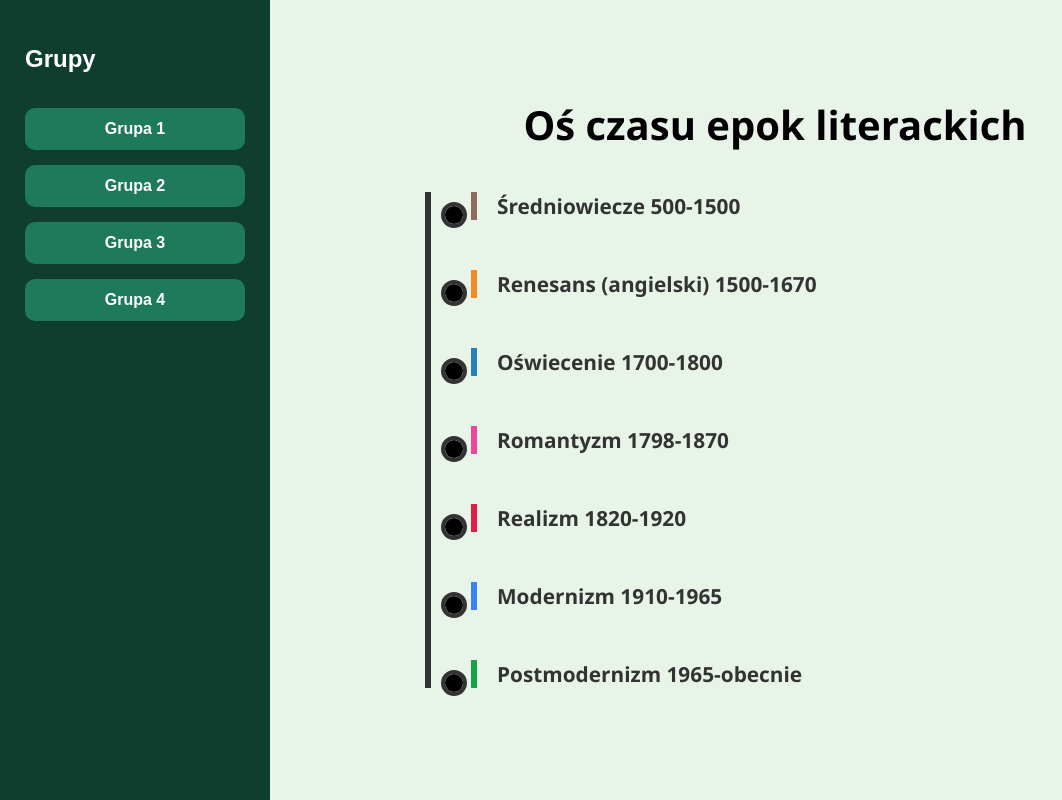
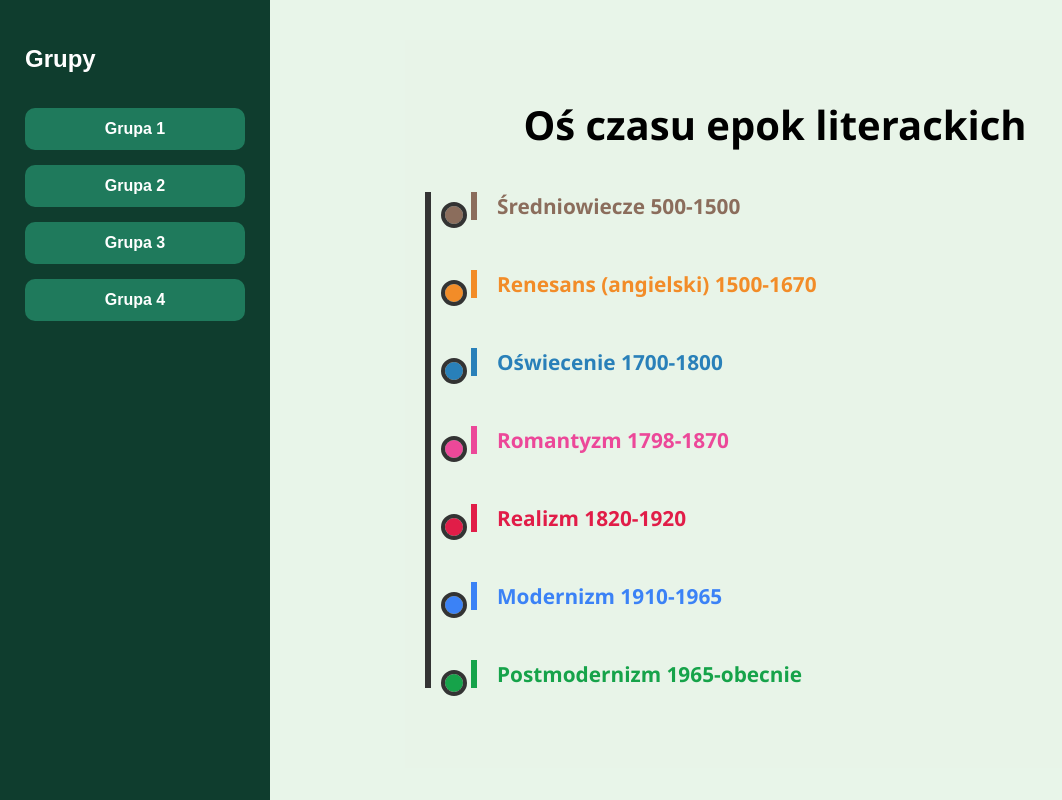
Before and after one commit to Jaca2706/-Mega-Mapa-Dorobku-Ludzkosci, a React (Vite) app: page /group1 in a window 1280 px wide. Shown: the whole page, without its empty margins (0-1062 px from the left). Built offline with nearby package versions, Linux system fonts and the light colour scheme.

Commit message:
zmiana koloru kropek

```diff
--- a/src/pages/g1/Group1.jsx
+++ b/src/pages/g1/Group1.jsx
@@ -1,4 +1,4 @@
-import { useState } from "react";
+import { useState, useRef, useEffect } from "react";
 import "./group1.css";
 
 const okresy = [
@@ -101,6 +101,29 @@ const okresy = [
 function Group1() {
   const [wybrany, setWybrany] = useState(null);
 
+  useEffect(() => {
+    // Ustawiamy kolory kropek po załadowaniu komponentu
+    const blocks = document.querySelectorAll('.period-block-vertical');
+    blocks.forEach(block => {
+      const borderColor = block.style.borderLeftColor;
+      if (borderColor) {
+        const pseudo = window.getComputedStyle(block, '::before');
+        // Dodajemy styl do head dla każdej kropki
+        const styleId = `style-${borderColor.replace(/[^a-zA-Z0-9]/g, '')}`;
+        if (!document.getElementById(styleId)) {
+          const style = document.createElement('style');
+          style.id = styleId;
+          style.textContent = `
+            .period-block-vertical[style*="border-left-color: ${borderColor}"]::before {
+              background-color: ${borderColor};
+            }
+          `;
+          document.head.appendChild(style);
+        }
+      }
+    });
+  }, []);
+
   return (
     <div className="timeline-container-vertical">
       <h1>Oś czasu epok literackich</h1>
@@ -113,7 +136,12 @@ function Group1() {
             onClick={() => setWybrany(wybrany === okres.id ? null : okres.id)}
             title={okres.nazwa}
           >
-            <div className="period-label-vertical">{okres.nazwa}</div>
+            <div
+              className="period-label-vertical"
+              style={{ color: okres.kolor }}
+            >
+              {okres.nazwa}
+            </div>
             {wybrany === okres.id && (
               <ul className="period-details-vertical">
                 {okres.szczegoly.map((pkt, i) => (
--- a/src/pages/g1/group1.css
+++ b/src/pages/g1/group1.css
@@ -58,7 +58,7 @@
   color: #222;
 }
 
-  /* Kropka na osi z lewej strony */
+/* Usuwamy domyślne pseudo-elementy - będziemy ustawiać kolory w JS */
 .period-block-vertical::before {
   content: "";
   position: absolute;
@@ -66,15 +66,14 @@
   top: 10px;
   width: 18px;
   height: 18px;
-    background-color: currentColor;
   border-radius: 50%;
   border: 4px solid #333;
   background-clip: padding-box;
   box-sizing: content-box;
-    transition: background-color 0.3s ease, border-color 0.3s ease;
+  transition: all 0.3s ease;
 }
 
+/* Po kliknięciu - kropka z czarną otoczką */
 .period-block-vertical.active::before {
-    border-color: green;
-    background-color: green;
+  border-color: gray;
 }
```
Lines whose indentation alone changed are shown as unchanged.
